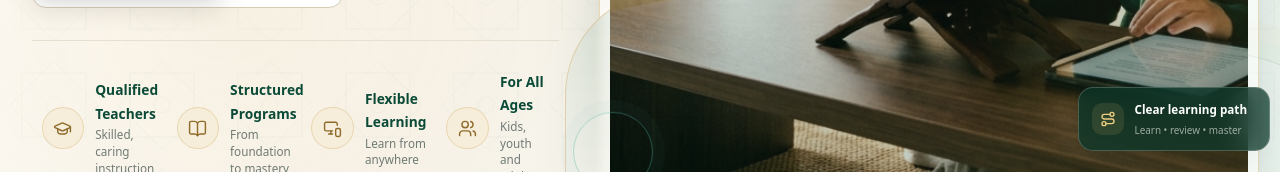
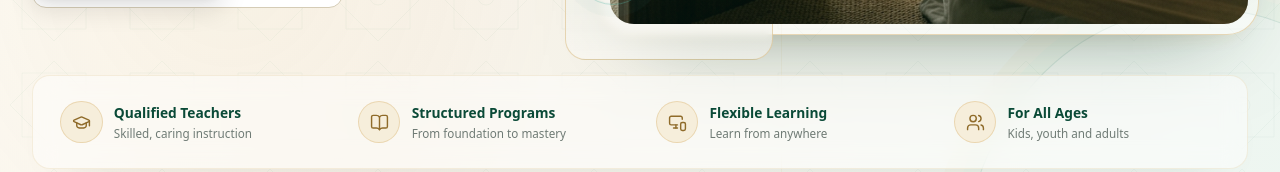
Before and after one commit to hamyn203-commits/al-athar-academy, a React (Vite) app: page /en in a window 1280 px wide. Shown: the part 780-952 px from the top of the page. Built offline with nearby package versions, Linux system fonts and the light colour scheme; no server answers.

Commit message:
refactor(ui): refine hero visual order across desktop and mobile

```diff
--- a/src/pages/NewLandingPage/approved-homepage.css
+++ b/src/pages/NewLandingPage/approved-homepage.css
@@ -3322,3 +3322,38 @@ html {
     transform: none;
   }
 }
+
+
+/* Final hero reading-order refinement */
+.wn-approved-hero__trust--wide {
+  width: 100%;
+  margin-top: .35rem;
+}
+
+@media (min-width: 1024px) {
+  .wn-approved-hero__trust--wide {
+    grid-column: 1 / -1;
+    margin-top: 0;
+    padding: 1rem 1.1rem;
+    border: 1px solid rgba(212,175,107,.18);
+    border-radius: 18px;
+    background: rgba(255,255,255,.48);
+    box-shadow: 0 18px 45px -38px rgba(7,53,40,.35);
+    backdrop-filter: blur(12px);
+  }
+}
+
+@media (max-width: 767px) {
+  .wn-approved-hero__trust--wide {
+    order: 3;
+    margin-top: .4rem;
+  }
+
+  .wn-approved-hero__visual {
+    order: 2;
+  }
+
+  .wn-approved-hero__copy {
+    order: 1;
+  }
+}
--- a/src/pages/NewLandingPage/sections/HeroSection.jsx
+++ b/src/pages/NewLandingPage/sections/HeroSection.jsx
@@ -83,18 +83,6 @@ export default function HeroSection() {
               <span>{isAr ? 'شاهد تجربة المنصة' : 'See the platform experience'}</span>
             </a>
           </div>
-
-          <div className="wn-approved-hero__trust">
-            {trustItems.map(({ icon: Icon, title, text }) => (
-              <div key={title} className="wn-approved-trust-item">
-                <span className="wn-approved-trust-item__icon"><Icon size={19} strokeWidth={1.8} /></span>
-                <span>
-                  <strong>{title}</strong>
-                  <small>{text}</small>
-                </span>
-              </div>
-            ))}
-          </div>
         </div>
 
         <div className="wn-approved-hero__visual">
@@ -132,6 +120,18 @@ export default function HeroSection() {
             </div>
           </div>
         </div>
+
+        <div className="wn-approved-hero__trust wn-approved-hero__trust--wide">
+          {trustItems.map(({ icon: Icon, title, text }) => (
+            <div key={title} className="wn-approved-trust-item">
+              <span className="wn-approved-trust-item__icon"><Icon size={19} strokeWidth={1.8} /></span>
+              <span>
+                <strong>{title}</strong>
+                <small>{text}</small>
+              </span>
+            </div>
+          ))}
+        </div>
       </div>
     </section>
   );
```
